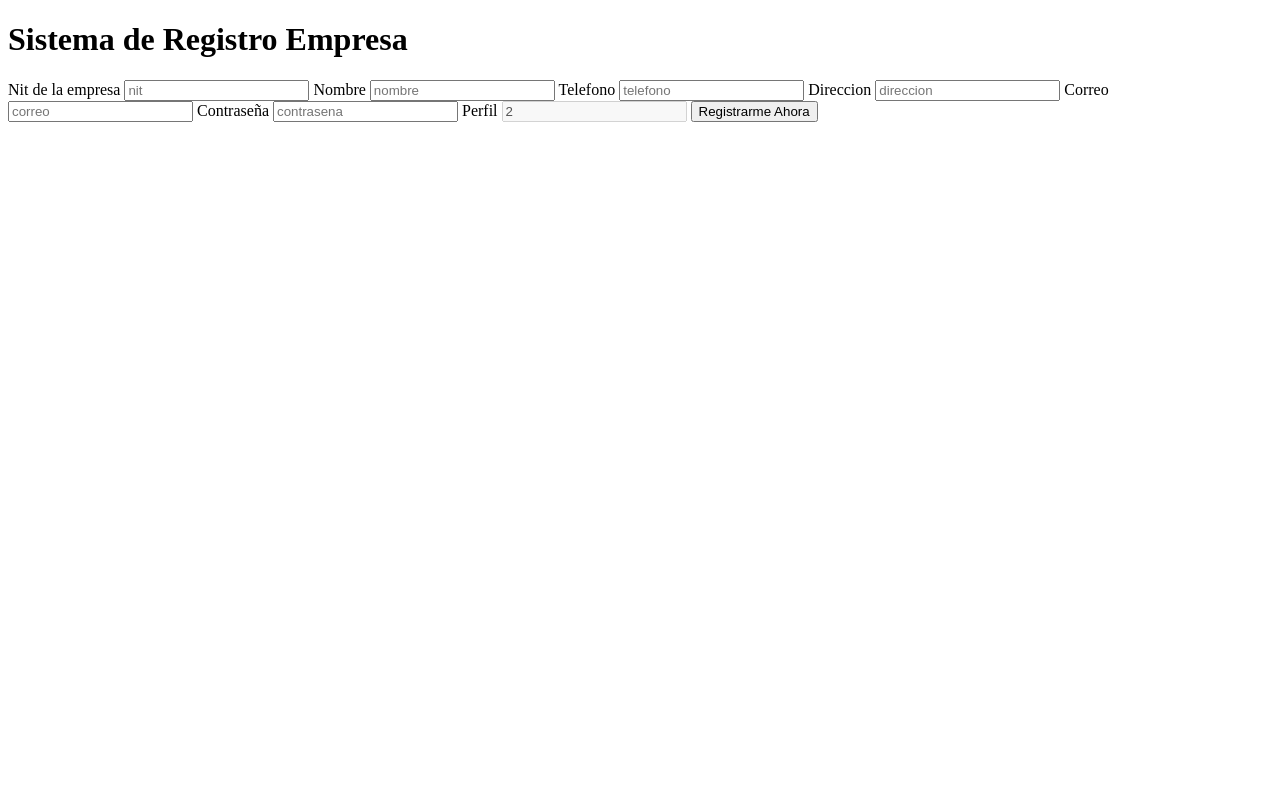
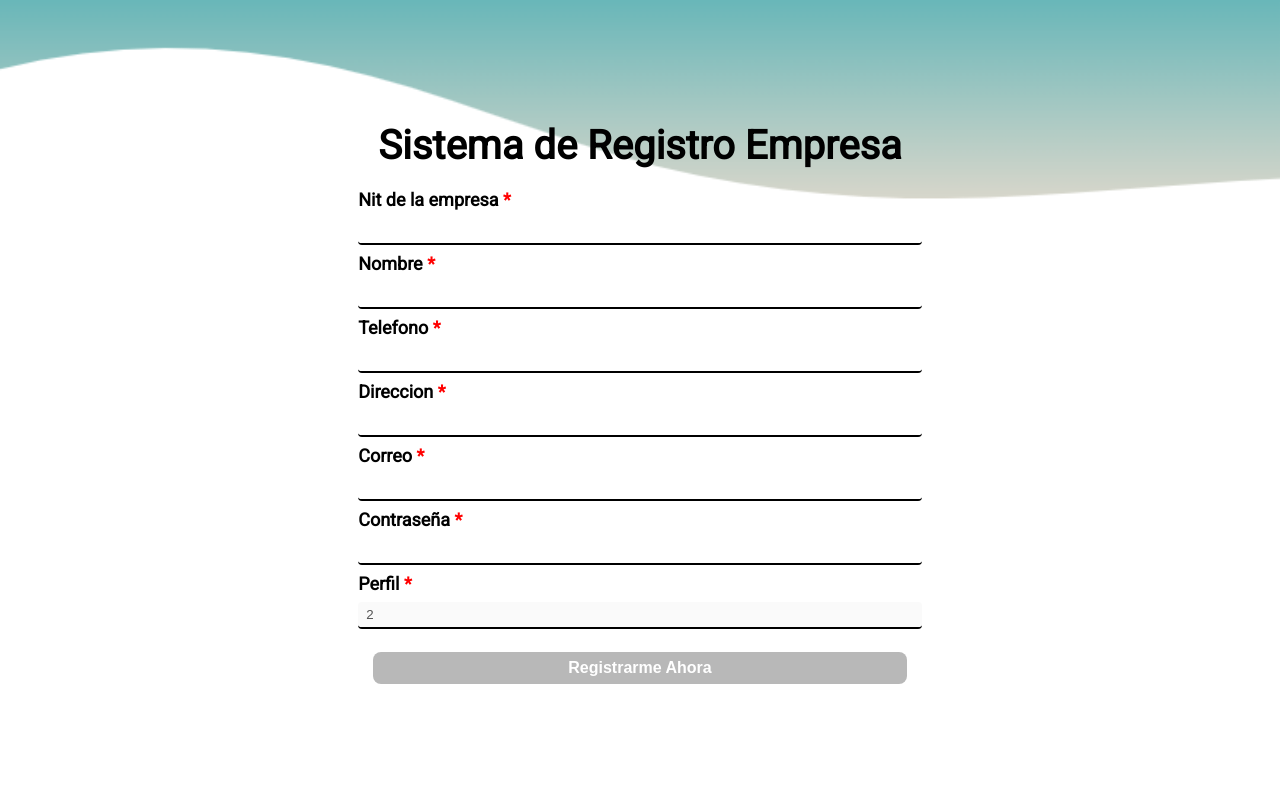
Before and after one commit to ImCristian2003/SearchJobOff, a PHP site: page /views/empresa/registroEmpresa.php in a window 1280 px wide. Run offline with PHP 8.4, Linux system fonts and the light colour scheme; some libraries are stand-ins or nearby versions.

Commit message:
Css al registro Empresa y alertas

```diff
--- a/helpers/utils.php
+++ b/helpers/utils.php
@@ -12,7 +12,7 @@
 
         if(isset($sesion[$campo])){
 
-            echo "<div class='alerta alerta-error'>".$sesion[$campo]."</div>";
+            echo "<div class='alert alert-danger' style='background-color:#FF0000; color:#fff; border-radius:8px; padding:4px;'>".$sesion[$campo]."</div>";
 
         }
 
--- a/views/empresa/registroEmpresa.php
+++ b/views/empresa/registroEmpresa.php
@@ -7,12 +7,88 @@
     <meta charset="UTF-8">
     <meta http-equiv="X-UA-Compatible" content="IE=edge">
     <meta name="viewport" content="width=device-width, initial-scale=1.0">
+    <link rel="preconnect" href="https://fonts.gstatic.com" crossorigin>
+    <link href="https://fonts.googleapis.com/css2?family=Dancing+Script:wght@700&family=Mouse+Memoirs&family=Roboto&family=Source+Code+Pro&display=swap" rel="stylesheet">
     <title>Registro Empresa</title>
+    <style>
+        *{ /* Quitar márgenes y bordes por defecto.*/
+            box-sizing:border-box;
+            padding:0;
+            margin:0;
+        }
+
+        html{ /* Codigo para que 1rem=10px*/
+            font-size:62.5%;
+            font-family:'Roboto', sans-serif;
+        }
+        .obligatorio{
+            color:red;
+        }
+        .container-form{
+            background-image:url(../../assets/img/wave.png);
+            background-repeat:no-repeat;
+            background-size:cover;
+            height:100vh;
+            width:100%;
+
+            position:relative;
+            display:flex;
+            justify-content:center;
+            align-items:center;
+            text-align:center;
+        }
+        .details h1{
+            right:1;
+            font-size:4rem;
+            font-family:;
+            margin:2rem;
+        }
+        .details form{
+            font-size:2rem;
+
+            display:flex;
+            flex-direction:column;
+            justify-content:space-between;
+            gap: 3px;
+        }
+        form input[type='text']{
+            border: none;
+            border-bottom: 2px solid #000;
+            border-radius: 4px;
+            margin:5px 0;
+            padding:5px 8px;
+        }
+        form input[type='password']{
+            border: none;
+            border-bottom: 2px solid #000;
+            border-radius: 4px;
+            margin:5px 0;
+            padding:5px 8px;
+        }
+        form input[type='submit']{
+            border:none;
+            border-radius:8px;
+            background-color:#B8B8B8;
+            color:#fff;
+            font-weight:bold;
+            font-size:1.6rem;
+            height:3.2rem;
+            margin: 1.5rem;
+        }
+        form label{
+            text-align:left;
+            font-weight:700;
+            font-size:1.8rem;
+        }
+
+
+
+    </style>
 </head>
 <body>
 
     <div class="container-form">
-        <div class="details-form">
+        <div class="details">
 
             <h1>Sistema de Registro Empresa</h1>
 
@@ -28,32 +104,32 @@
 
             <form action="../../execute.php?controller=empresa&action=guardarEmpresa" method="post">
 
-                <label for="nit">Nit de la empresa</label>
-                <input type="text" name="nit" placeholder="nit" required>
+                <label for="nit">Nit de la empresa <span class="obligatorio"> * </span></label>
+                <input type="text" name="nit" required>
                 <?php echo isset($_SESSION['errores']) ? mostrarError($_SESSION['errores'],'nit') : ""; ?>
 
-                <label for="nombre">Nombre</label>
-                <input type="text" name="nombre" placeholder="nombre" required>
+                <label for="nombre">Nombre <span class="obligatorio"> * </span></label>
+                <input type="text" name="nombre" required>
                 <?php echo isset($_SESSION['errores']) ? mostrarError($_SESSION['errores'],'nombre') : ""; ?>
 
-                <label for="telefono">Telefono</label>
-                <input type="text" name="telefono" placeholder="telefono" required>
+                <label for="telefono">Telefono <span class="obligatorio"> * </span></label>
+                <input type="text" name="telefono" required>
                 <?php echo isset($_SESSION['errores']) ? mostrarError($_SESSION['errores'],'telefono') : ""; ?>
 
-                <label for="direccion">Direccion</label>
-                <input type="text" name="direccion" placeholder="direccion" >
+                <label for="direccion">Direccion <span class="obligatorio"> * </span></label>
+                <input type="text" name="direccion">
                 <?php echo isset($_SESSION['errores']) ? mostrarError($_SESSION['errores'],'direccion') : ""; ?>
 
-                <label for="correo">Correo</label>
-                <input type="text" name="correo" placeholder="correo" required>
+                <label for="correo">Correo <span class="obligatorio"> * </span></label>
+                <input type="text" name="correo" required>
                 <?php echo isset($_SESSION['errores']) ? mostrarError($_SESSION['errores'],'correo') : ""; ?>
 
-                <label for="contrasena">Contraseña</label>
-                <input type="password" name="contrasena" placeholder="contrasena" >
+                <label for="contrasena">Contraseña <span class="obligatorio"> * </span></label>
+                <input type="password" name="contrasena">
                 <?php echo isset($_SESSION['errores']) ? mostrarError($_SESSION['errores'],'contrasena') : ""; ?>
 
-                <label for="perfil">Perfil</label>
-                <input type="text" name="perfil" placeholder="perfil" disabled value = "2" required>
+                <label for="perfil">Perfil <span class="obligatorio"> * </span></label>
+                <input type="text" name="perfil" disabled value = "2" required>
                 <?php echo isset($_SESSION['errores']) ? mostrarError($_SESSION['errores'],'perfil') : ""; ?>
 
                 <input type="submit" value="Registrarme Ahora">
```
Also changed, not shown: controllers/empleadoController.php (+6 -6 lines), controllers/empresaController.php (+5 -5 lines), assets/img/wave.png (added).
